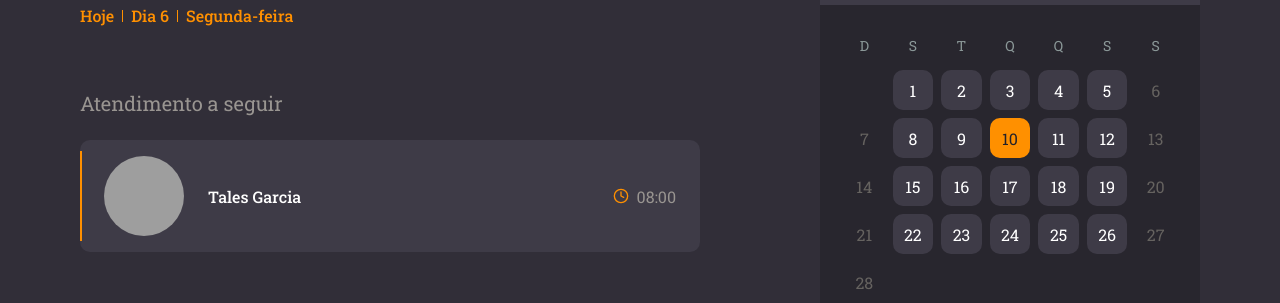
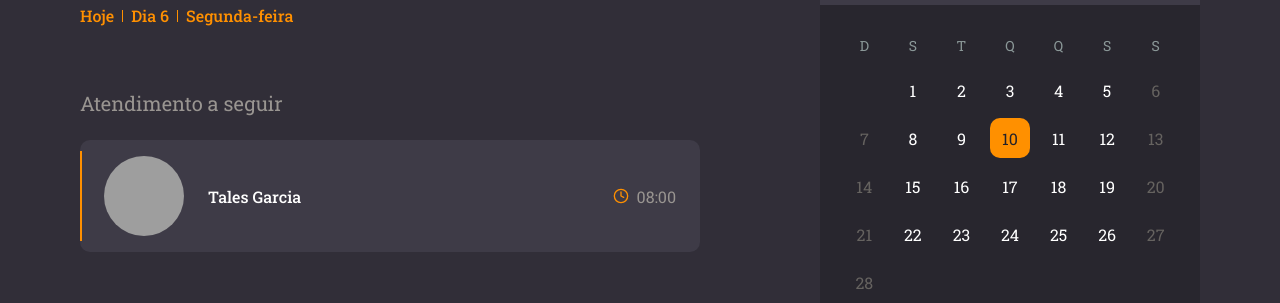
Before and after one commit to tales-garcia/gobarber-frontend, a React (Create React App) app: page /dashboard in a window 1280 px wide. Shown: the part 259-562 px from the top of the page. Built offline with nearby package versions, Linux system fonts and the light colour scheme; no server answers; sample sign-in values are in the browser's storage; grey boxes are pictures that could not be loaded.

Commit message:
feat(dashboard): use data from api on calendar

```diff
--- a/src/pages/Dashboard/index.tsx
+++ b/src/pages/Dashboard/index.tsx
@@ -5,16 +5,49 @@ import Header from '../../components/Header';
 import Appointment from '../../components/Appointment';
 import 'react-day-picker/lib/style.css';
 import DayPicker, { DayModifiers } from 'react-day-picker';
+import api from '../../services/api';
+import { useAuth } from '../../hooks/auth';
+
+interface IAvailability {
+    available: boolean;
+    day: number;
+}
 
 const Dashboard = () => {
     const [date, setDate] = React.useState(new Date());
+    const [monthAvailability, setMonthAvailability] = React.useState<IAvailability[]>([]);
+    const [currentMonth, setCurrentMonth] = React.useState(new Date());
+    const { user, token } = useAuth();
 
     const handleDateChange = React.useCallback((date: Date, modifiers: DayModifiers) => {
         if (modifiers.available) {
             setDate(date);
         }
+    }, []);
 
+    React.useEffect(() => {
+        api.get(`/providers/${user._id}/availability/month`, {
+            params: {
+                year: date.getFullYear(),
+                month: date.getMonth() + 1
+            }
+        }).then(res => res.data).then(setMonthAvailability);
+    }, [currentMonth]);
+
+    const handleMonthChange = React.useCallback(async (date: Date) => {
+        setCurrentMonth(date);
     }, []);
+
+    const disabledDays = React.useMemo(() => {
+        return monthAvailability.filter(availability => !availability.available).map(availability => new Date(currentMonth.getFullYear(), currentMonth.getMonth(), availability.day));
+    }, [monthAvailability, currentMonth]);
+
+    const availableDays = React.useMemo(() => {
+        return monthAvailability
+            .filter(availability => ![0, 6].includes(new Date(currentMonth.getFullYear(), currentMonth.getMonth(), availability.day).getDay()))
+            .filter(availability => availability.available)
+            .map(availability => new Date(currentMonth.getFullYear(), currentMonth.getMonth(), availability.day));
+    }, [monthAvailability, currentMonth]);
 
     return (
         <Container>
@@ -59,11 +92,12 @@ const Dashboard = () => {
                     <DayPicker
                         weekdaysShort={['D', 'S', 'T', 'Q', 'Q', 'S', 'S']}
                         fromMonth={new Date()}
-                        disabledDays={[{ daysOfWeek: [0, 6] }]}
+                        disabledDays={[{ daysOfWeek: [0, 6] }, ...disabledDays]}
                         modifiers={{
-                            available: { daysOfWeek: [1, 2, 3, 4, 5] }
+                            available: [...availableDays]
                         }}
                         selectedDays={date}
+                        onMonthChange={handleMonthChange}
                         onDayClick={handleDateChange}
                         months={[
                             'Janeiro',
```
